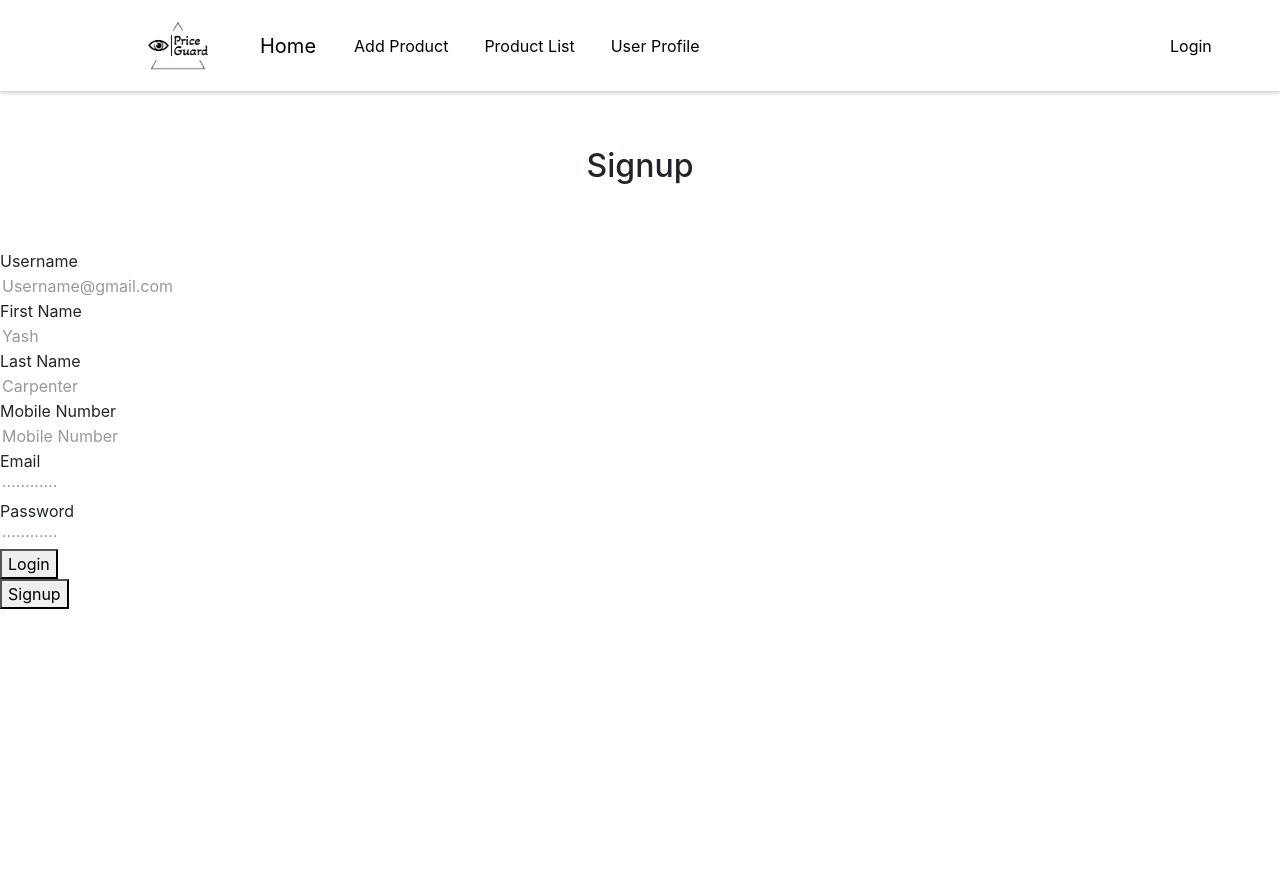
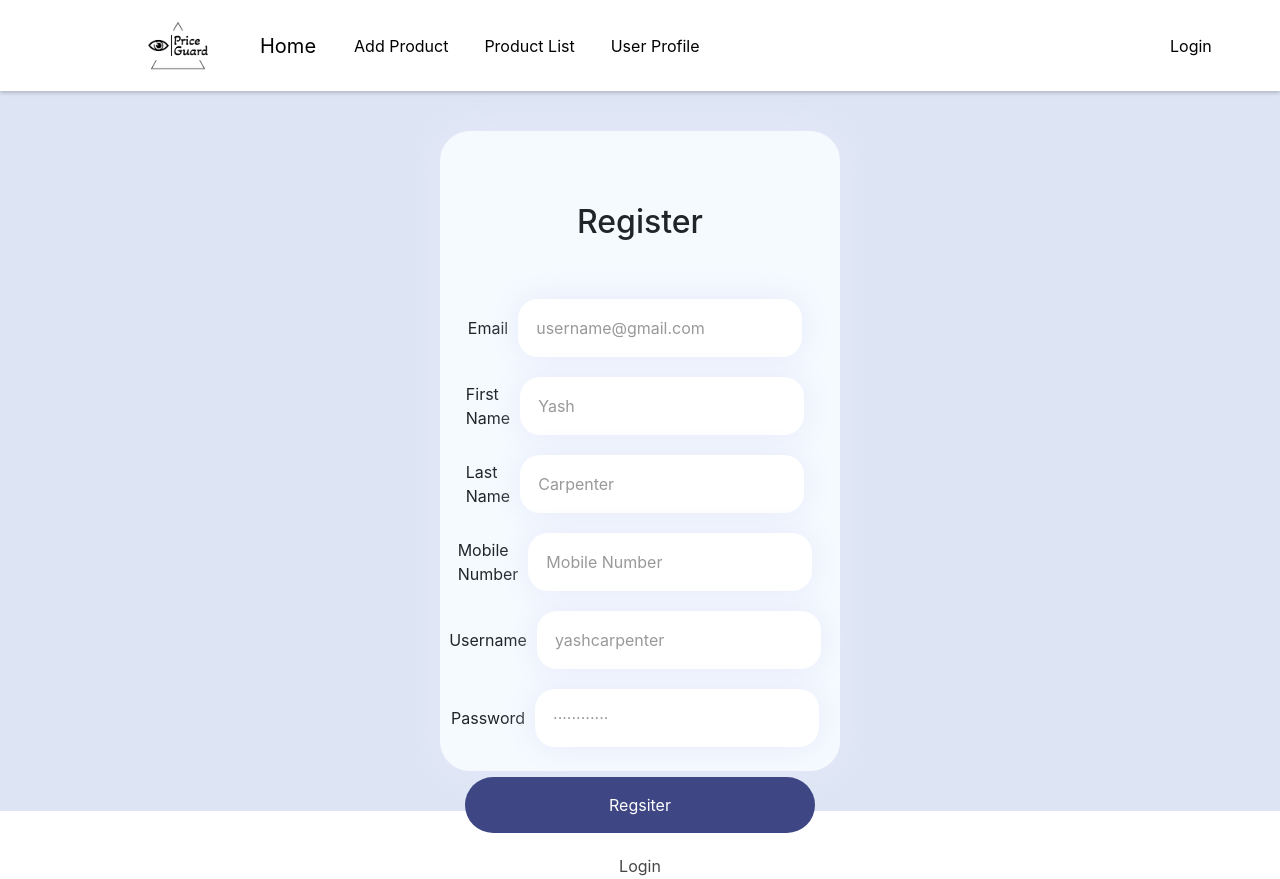
Before and after one commit to yashcarpenter/price-guard-frontend, a React (Create React App) app: page /signup in a window 1280 px wide. Before the commit the page ends 800 px from the top, so only its background shows below. Built offline with nearby package versions, Linux system fonts and the light colour scheme.

Commit message:
Added SignUp Page Stable Form

```diff
--- a/src/components/AddProduct.js
+++ b/src/components/AddProduct.js
@@ -1,8 +1,10 @@
 import React, { useState, useContext } from 'react';
 import UserContext from '../context/UserContext';
 import PleaseLogin from './dialougeBox/PleaseLogin';
+import { useNavigate, Link } from 'react-router-dom';
 
 const AddProduct = ({ onSubmit = () => {} }) => {
+  const navigate = useNavigate();
   const [productName, setProductName] = useState('');
   const [productASIN, setProductASIN] = useState('');
   const [limitPrice, setLimitPrice] = useState('');
@@ -43,6 +45,7 @@ const AddProduct = ({ onSubmit = () => {} }) => {
         setProductName('');
         setProductASIN('');
         setLimitPrice('');
+        navigate('/productlist');
       } else {
         console.error('Failed to add product. HTTP status:', response.status);
       }
--- a/src/components/header/Header.js
+++ b/src/components/header/Header.js
@@ -29,7 +29,7 @@ function Header() {
           <Navbar.Collapse id="basic-navbar-nav">
             <Nav className="me-auto">
               <Nav.Link as={Link} to="/addproduct" className="buttons">Add Product</Nav.Link>
-              <Nav.Link as={Link} to="/removeproduct" className="buttons">Product List</Nav.Link>
+              <Nav.Link as={Link} to="/productlist" className="buttons">Product List</Nav.Link>
               <Nav.Link as={Link} to="/userprofile" className="buttons">User Profile</Nav.Link>
               {/* <Nav.Link as={Link} to="/graph" className="buttons">Graph</Nav.Link> */}
             </Nav>
--- a/src/components/signIn/SignIn.js
+++ b/src/components/signIn/SignIn.js
@@ -73,7 +73,7 @@ const SignIn = () => {
           <button className="signin-submit-button" type="submit">Login</button>
           <div className='signin-signup-div'>
             <Link to="/signup">
-              <button className='signin-signup-button'>Signup</button>
+              <button className='signin-signup-button'>Register</button>
             </Link>
           </div>
         </form>
--- a/src/components/signUp/SignUp.js
+++ b/src/components/signUp/SignUp.js
@@ -42,6 +42,7 @@ const SignupPage = () => {
       .then((response) => {
         if (response.ok) {
           setSuccessMessage('User registered successfully!');
+          // setUserDto[''];
         } else {
           return response.text();
         }
@@ -56,37 +57,38 @@ const SignupPage = () => {
   };
 
   return (
-    <div id='signup-outer-container'>
-        <div id='signup-div'>
-        <div className='signup-heading-div'><h2 className='signup-heading'>Signup</h2></div>
-        <form id='singup-form' onSubmit={handleSubmit}>
-          <div className='signup-input'>
-          <label htmlFor="email">Username</label>
-            <div className="sec-2">
-                <input
-                placeholder="Username@gmail.com"
-                type="text"
-                name="userName"
-                value={userDto.userName}
-                onChange={handleChange}
-                required />
+    <div className='signup-outer-container'>
+        <div className='signup-div'>
+        <div className='signup-heading-div'><h2 className='signup-heading'>Register</h2></div>
+        <form className='singup-form' onSubmit={handleSubmit}>
+          <div className='signup-input-div'>
+            <label htmlFor="password">Email</label>
+            <div className="signup-form-input">
+            <input
+              placeholder="username@gmail.com"
+              type="email"
+              name="email"
+              value={userDto.email}
+              onChange={handleChange}
+              required
+            />
             </div>
           </div>
-          <div className='signup-input'>
+          <div className='signup-input-div'>
           <label htmlFor="firstname">First Name</label>
-            <div className="sec-2">
+            <div className="signup-form-input">
             <input
                 placeholder="Yash"
                 type="text"
-                name="firstname"
+                name="firstName"
                 value={userDto.firstName}
                 onChange={handleChange}
                 required />
             </div>
           </div>
-          <div className='signup-input'>
+          <div className='signup-input-div'>
           <label htmlFor="lastname">Last Name</label>
-            <div className="sec-2">
+            <div className="signup-form-input">
             <input
               placeholder="Carpenter"
               type="text"
@@ -97,9 +99,9 @@ const SignupPage = () => {
             />
             </div>
           </div>
-          <div className='signup-input'>
+          <div className='signup-input-div'>
           <label htmlFor="password">Mobile Number</label>
-            <div className="sec-2">
+            <div className="signup-form-input">
             <input
               placeholder="Mobile Number"
               type="text"
@@ -110,22 +112,21 @@ const SignupPage = () => {
             />
             </div>
           </div>
-          <div className='signup-input'>
-          <label htmlFor="password">Email</label>
-            <div className="sec-2">
-            <input
-              placeholder="············"
-              type="email"
-              name="email"
-              value={userDto.email}
-              onChange={handleChange}
-              required
-            />
+          <div className='signup-input-div'>
+          <label htmlFor="email">Username</label>
+            <div className="signup-form-input">
+                <input
+                placeholder="yashcarpenter"
+                type="text"
+                name="userName"
+                value={userDto.userName}
+                onChange={handleChange}
+                required />
             </div>
           </div>
-          <div className='signup-input'>
+          <div className='signup-input-div'>
           <label htmlFor="password">Password</label>
-            <div className="sec-2">
+            <div className="signup-form-input">
             <input
               placeholder="············"
               type="password"
@@ -136,17 +137,29 @@ const SignupPage = () => {
             />
             </div>
           </div>
-          <button className="signup-submit-button" type="submit">Login</button>
-          <div className='signup-signup-div'>
-            <Link to="/signup">
-              <button className='signup-signup-button'>Signup</button>
+          <div className='signup-submit-div'>
+          <button className="signup-submit-button" type="submit">Regsiter</button>
+          </div>
+          <div className='signup-signin-div'>
+            <Link to="/signin">
+              <button className='signup-signin-button'>Login</button>
             </Link>
           </div>
         </form>
+        {errorMessage && <p className="error-message" style={styles.errorMessage}>{errorMessage}</p>}
+        {successMessage && <p className="success-message" style={styles.successMessage}>{successMessage}</p>}
         </div>
     </div>
   );
 };
 
+const styles = {
+  errorMessage: {
+    color: '#d9534f',
+  },
+  successMessage: {
+    color: '#5cb85c',
+  },
+};
 
 export default SignupPage;
--- a/src/components/signUp/signUp.css
+++ b/src/components/signUp/signUp.css
@@ -6,96 +6,84 @@
     justify-content: center;
     align-items: center;
 }
-.signup-div{
-    height: 70vh;
-    width: 400px;
+
+.signup-div {
+    height: 80vh;
+    width: 50vh;
     background: hsl(209.4deg 100% 98.11%);
     border-radius: 30px;
-	box-shadow: 0 0 2em hsl(231deg 62% 94%);
+    box-shadow: 0 0 2em hsl(231deg 62% 94%);
     padding: 2em;
-	display: flex;
-	flex-direction: column;
+    display: flex;
+    flex-direction: column;
 }
-.signup-heading-div{
+
+.signup-heading-div {
     display: grid;
     justify-content: center;
     align-items: center;
-    margin: 7vh;
+    margin: 5vh;
 }
-.signin-heading{
+
+.signup-form {
+    display: grid;
+    justify-content: center;
+    align-items: center;
+    /* flex-direction: column; */
+    margin-top: 20px;
+}
+
+.signup-input-div{
+   display: flex;
+   justify-content: center;
+   align-items: center;
+ }
+
+.signup-form-input{
+background: hsl(0deg 0% 100%);
+box-shadow: 0 0 2em hsl(231deg 62% 94%);
+padding: 1em;
+display: flex;
+/* flex-direction: column; */
+gap: 0.5em;
+border-radius: 20px;
+color: hsl(0deg 0% 30%);
+margin: 10px;
+}
+
+::placeholder {
+    color: #999;
+}
+
+.signup-submit-div{
     display: grid;
     justify-content: center;
     align-items: center;
 }
-#singUp-form{
-    display: flex;
-	flex-direction: column;
-    margin-top: 5vh;
-}
 
-#email, #password {
-    background: hsl(0deg 0% 100%);
-    box-shadow: 0 0 2em hsl(231deg 62% 94%);
-    padding: 1em;
-    display: flex;
-    flex-direction: column;
-    gap: 0.5em;
-    border-radius: 20px;
-    color: hsl(0deg 0% 30%);
-    margin: 20px;
-  }
-
-input {
-    outline: none;
-    border: none;
-}
-
-/* input::placeholder {
-    color: hsl(0deg 0% 0%);
-    font-size: 0.9em;
-} */
-
-::placeholder {
-    color: #999; /* Example color */
-  }
-
-/* Style the placeholder text for a specific input */
-#myInput::placeholder {
-color: #ccc; /* Example color */
-}
-
-ion-icon {
-    color: hsl(0deg 0% 30%);
-    margin-bottom: -.2em;
-}
-.sec-2 {
-    display: flex;
-    gap: 0.5em;
-    align-items: center;
-}
-
-.signin-submit-button {
+.signup-submit-button {
+    width: 350px;
     padding: 1em;
     background: hsl(233deg 36% 38%);
     color: hsl(0 0 100);
     border: none;
     border-radius: 30px;
-    font-weight: 600;
+    /* font-weight: 600; */
     margin: 20px;
 }
 
-.signin-signup-div{
+
+
+.signup-signin-div {
     display: grid;
     justify-content: center;
     align-items: center;
 }
 
-.signin-signup-button{
+.signup-signin-button {
     color: #464646;
     background: none;
     border: none;
     margin: auto;
-
-    border: none;
     text-decoration: none;
 }
--- a/src/components/welcomePage/WelcomePage.js
+++ b/src/components/welcomePage/WelcomePage.js
@@ -45,7 +45,7 @@ function WelcomePage() {
                 <Link to="/addproduct">
                   <button className='addOrRemoveProducts'>Add Product</button>
                 </Link>
-                <Link to="/removeproduct">
+                <Link to="/productlist">
                   <button className='addOrRemoveProducts'>Remove Product</button>
                 </Link>
               </div>
--- a/src/index.js
+++ b/src/index.js
@@ -41,7 +41,7 @@ const router = createBrowserRouter([
         path: "",
         element: <WelcomePage />,
       },{
-        path: "/removeproduct",
+        path: "/productlist",
         element: <ProductList/>,
       },{
         path: "/userprofile",
```
